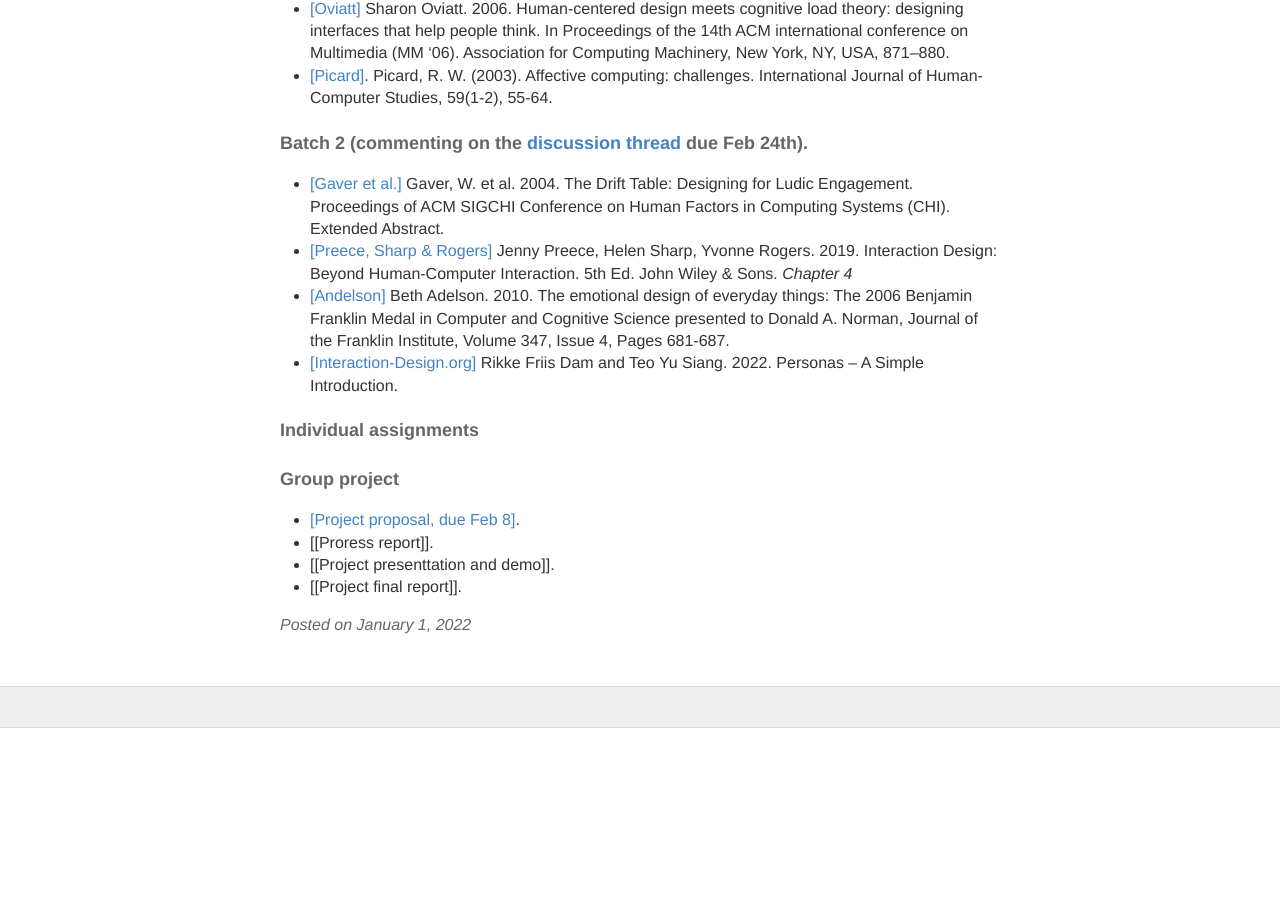
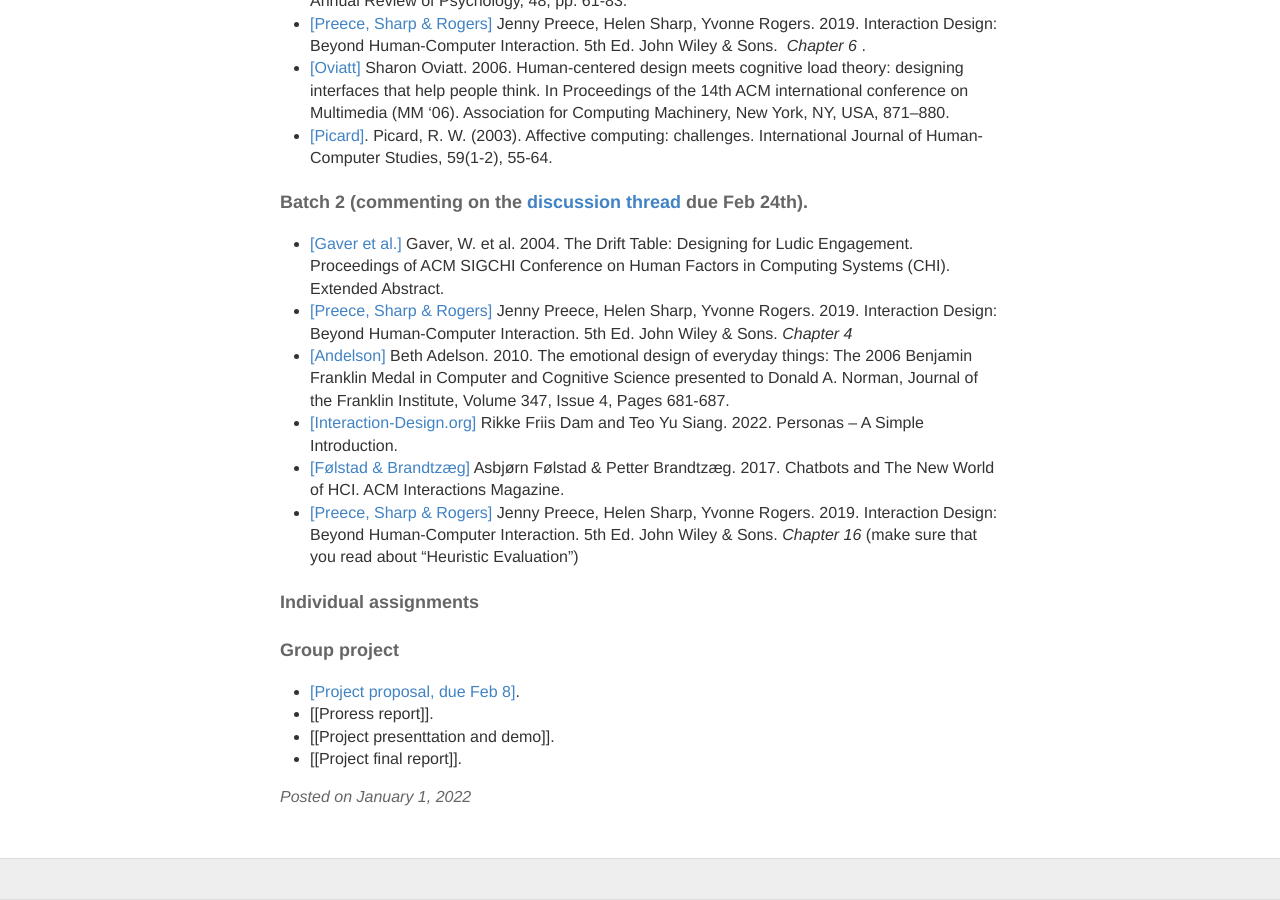
Before and after one commit to hciwang/hciwang.github.io, a Jekyll site: the page built from _posts/2022-1-1-lectures.md, in a window 1280 px wide and 900 px high, scrolled down 2547 px. Built offline with Jekyll 4.4.1, drawn with Linux system fonts in a browser that asks for light colours; before the commit the page ends 3275 px from its top, so only the background shows below that; some of the changed text lies outside the part shown.

Commit message:
Update 2022-1-1-lectures.md

```diff
--- a/_posts/2022-1-1-lectures.md
+++ b/_posts/2022-1-1-lectures.md
@@ -66,6 +66,8 @@
 Reading: [[Følstad & Brandtzæg]](https://canvas.ucdavis.edu/courses/747452/files/folder/Misc%20files?preview=19341952) Asbjørn Følstad & Petter Brandtzæg. 2017. Chatbots and The New World of HCI. ACM Interactions Magazine.
 
 - 2/8
+Reading: [[Preece, Sharp & Rogers]](http://www.id-book.com/) Jenny Preece, Helen Sharp, Yvonne Rogers. 2019. Interaction Design: Beyond Human-Computer Interaction. 5th Ed. John Wiley & Sons.  *Chapter 16* (make sure that you read about "Heuristic Evaluation")
+
 - 2/10 Discussion
 - 2/10
 
@@ -91,6 +93,8 @@
 - [[Preece, Sharp & Rogers]](http://www.id-book.com/) Jenny Preece, Helen Sharp, Yvonne Rogers. 2019. Interaction Design: Beyond Human-Computer Interaction. 5th Ed. John Wiley & Sons.  *Chapter 4*
 - [[Andelson]](https://canvas.ucdavis.edu/courses/747452/files/folder/Misc%20files?preview=19310641) Beth Adelson. 2010. The emotional design of everyday things: The 2006 Benjamin Franklin Medal in Computer and Cognitive Science presented to Donald A. Norman, Journal of the Franklin Institute, Volume 347, Issue 4, Pages 681-687.
 - [[Interaction-Design.org]](https://www.interaction-design.org/literature/article/personas-why-and-how-you-should-use-them) Rikke Friis Dam and Teo Yu Siang. 2022. Personas – A Simple Introduction.
+- [[Følstad & Brandtzæg]](https://canvas.ucdavis.edu/courses/747452/files/folder/Misc%20files?preview=19341952) Asbjørn Følstad & Petter Brandtzæg. 2017. Chatbots and The New World of HCI. ACM Interactions Magazine.
+- [[Preece, Sharp & Rogers]](http://www.id-book.com/) Jenny Preece, Helen Sharp, Yvonne Rogers. 2019. Interaction Design: Beyond Human-Computer Interaction. 5th Ed. John Wiley & Sons.  *Chapter 16* (make sure that you read about "Heuristic Evaluation")
 
 #### Individual assignments
 
```
